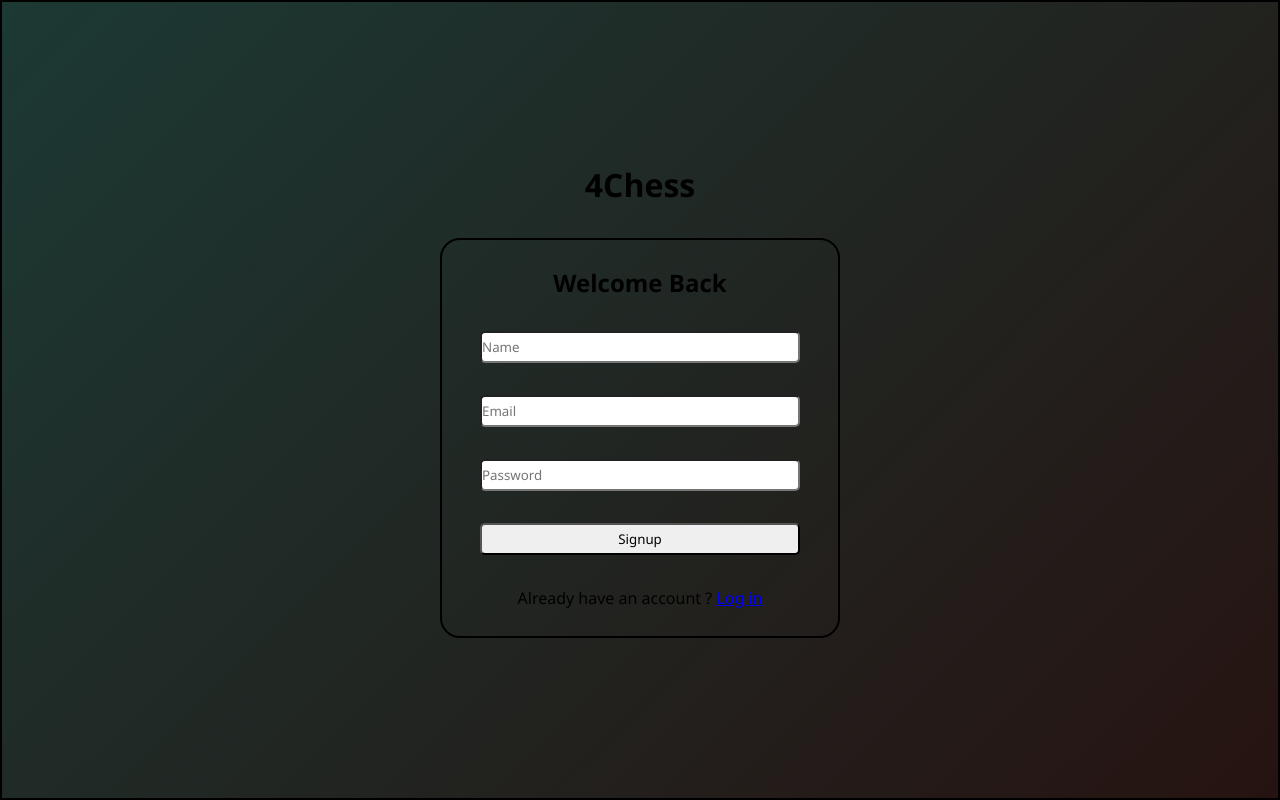
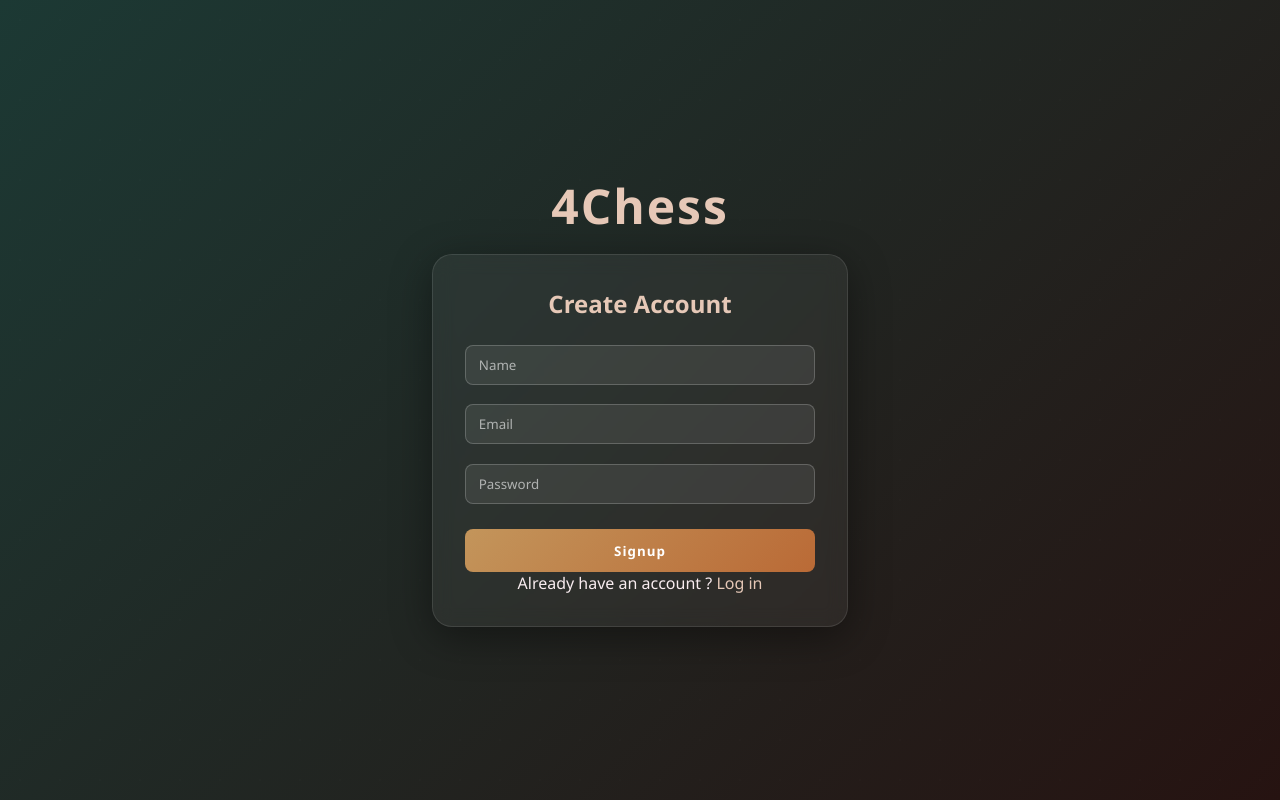
Before and after one commit to iotaARYAN21/chess-project, a React (Vite) app in the folder chess-project/: page /signup in a window 1280 px wide. Built offline with nearby package versions, Linux system fonts and the light colour scheme.

Commit message:
SignUp : Updated CSS

```diff
--- a/chess-project/src/components/SignUp/SignUp.jsx
+++ b/chess-project/src/components/SignUp/SignUp.jsx
@@ -6,7 +6,7 @@ const SignUp = () => {
     <div className='signup'>
       <h1>4Chess</h1>
       <div className="s-details">
-        <h2>Welcome Back</h2>
+        <h2>Create Account</h2>
         <input type="text" id='name' placeholder='Name' />
         <input type="email" id='email' placeholder='Email'/>
         <input type="password" id='password' placeholder='Password' />
--- a/chess-project/src/components/SignUp/signup.css
+++ b/chess-project/src/components/SignUp/signup.css
@@ -1,35 +1,150 @@
-*{
+:root {
+  --blush: #f9edf0;
+  --champagne: #e6c8b7;
+  --cognac: #c3955b;
+  --amber: #ba6a36;
+  --emerald: #1c3934;
+  --espresso: #261311;
+}
+
+* {
   padding: 0;
   margin: 0;
   box-sizing: border-box;
+  font-family: 'Segoe UI', Tahoma, Geneva, Verdana, sans-serif;
 }
-.signup{
-    border: 2px solid black;
-    height: 100%;
-    width: 100%;
-    display: flex;
-    flex-direction: column;
-    justify-content: center;
-    /* text-align: center; */
-    align-items: center;
-    /* padding: 2rem; */
+
+body {
+  background: linear-gradient(135deg, var(--emerald), var(--espresso));
+  min-height: 100vh;
 }
-.s-details{
-    height: 25rem;
-    width: 25rem;
+
+/* Container */
+.signup {
+  height: 100vh;
   display: flex;
   flex-direction: column;
   justify-content: center;
   align-items: center;
-    border: 2px solid black;
+  color: var(--blush);
+  position: relative;
+}
+
+/* Title */
+.signup h1 {
+  font-size: 3rem;
+  letter-spacing: 2px;
+  color: var(--champagne);
+  margin-bottom: 1rem;
+}
+
+/* Card */
+.s-details {
+  width: 26rem;
+  padding: 2rem;
   border-radius: 20px;
-    margin-top: 2rem;
+
+  background: rgba(255, 255, 255, 0.05);
+  backdrop-filter: blur(10px);
+
+  border: 1px solid rgba(255,255,255,0.1);
+  box-shadow: 0 10px 40px rgba(0,0,0,0.4);
+
+  display: flex;
+  flex-direction: column;
+  align-items: center;
+
+  animation: fadeIn 0.5s ease;
 }
-.s-details>*{
-    margin: 1rem;
+
+/* Heading */
+.s-details h2 {
+  margin-bottom: 1rem;
+  color: var(--champagne);
 }
-.s-details input , .s-details button{
-    height: 2rem;
-    width: 20rem;
-    border-radius: 5px;
+
+/* Inputs */
+.s-details input {
+  width: 100%;
+  height: 2.5rem;
+  margin: 0.6rem 0;
+  padding: 0 0.8rem;
+
+  border-radius: 8px;
+  border: 1px solid rgba(255,255,255,0.2);
+  outline: none;
+
+  background: rgba(255,255,255,0.08);
+  color: var(--blush);
+
+  transition: all 0.2s ease;
 }
+
+.s-details input::placeholder {
+  color: rgba(255,255,255,0.6);
+}
+
+.s-details input:focus {
+  border: 1px solid var(--cognac);
+  box-shadow: 0 0 6px var(--cognac);
+}
+
+/* Button */
+.s-details button {
+  width: 100%;
+  height: 2.7rem;
+  margin-top: 1rem;
+
+  border-radius: 8px;
+  border: none;
+
+  background: linear-gradient(135deg, var(--cognac), var(--amber));
+  color: white;
+  font-weight: bold;
+  letter-spacing: 1px;
+
+  cursor: pointer;
+  transition: all 0.25s ease;
+}
+
+.s-details button:hover {
+  transform: translateY(-2px);
+  box-shadow: 0 6px 20px rgba(0,0,0,0.4);
+}
+
+/* Link */
+.s-details a {
+  color: var(--champagne);
+  text-decoration: none;
+  font-weight: 500;
+}
+
+.s-details a:hover {
+  text-decoration: underline;
+}
+
+/* Subtle chess/grid background */
+.signup::before {
+  content: "";
+  position: absolute;
+  inset: 0;
+  background-image: radial-gradient(rgba(255,255,255,0.05) 1px, transparent 1px);
+  background-size: 40px 40px;
+  opacity: 0.2;
+  z-index: 0;
+}
+
+.s-details, .signup h1 {
+  z-index: 1;
+}
+
+@keyframes fadeIn {
+  from {
+    opacity: 0;
+    transform: translateY(10px);
+  }
+  to {
+    opacity: 1;
+    transform: translateY(0);
+  }
+}
```
Lines whose indentation alone changed are shown as unchanged.
